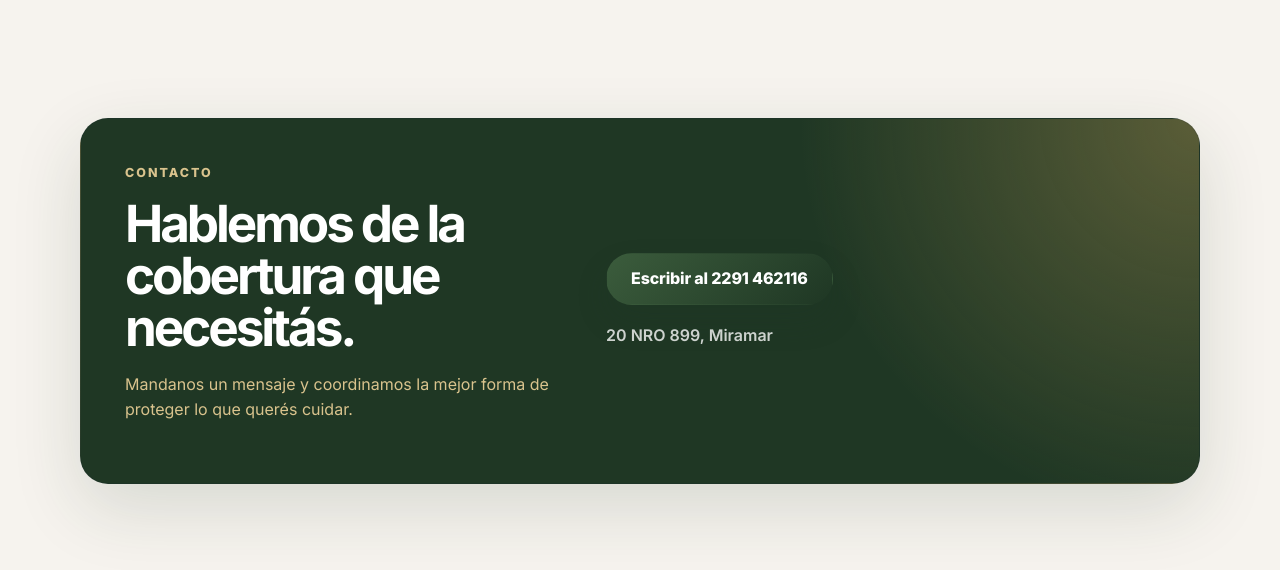
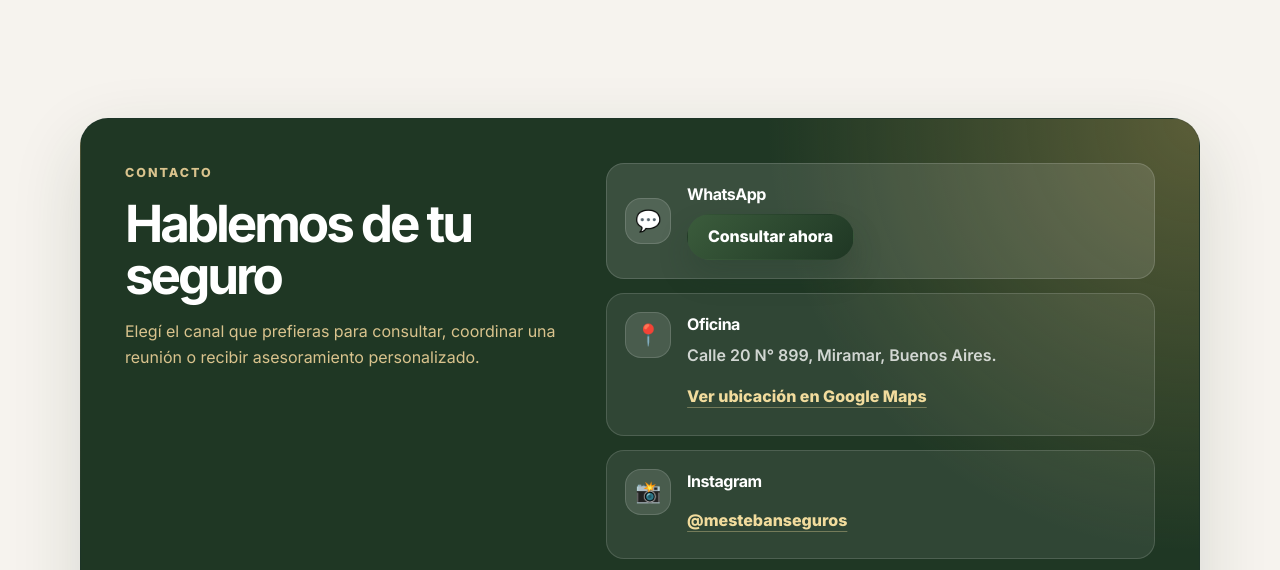
Before and after one commit to MarianEsteban/me-seguros, a plain HTML site: page index.html in a window 1280 px wide. Shown: the part 3670-4240 px from the top of the page. Drawn offline with Linux system fonts and the light colour scheme.

Commit message:
Mejorar sección de contacto

```diff
--- a/css/style.css
+++ b/css/style.css
@@ -542,8 +542,14 @@
 }
 
 .contact-card {
+  align-items: start;
   color: #ffffff;
   background: radial-gradient(circle at top right, rgba(201, 164, 92, 0.35), transparent 34%), var(--color-primary-dark);
+}
+
+.contact-copy {
+  position: sticky;
+  top: 136px;
 }
 
 .contact-card .eyebrow,
@@ -551,10 +557,69 @@
   color: #d9c38d;
 }
 
-.contact-actions {
+.contact-details {
   display: grid;
-  justify-items: start;
-  gap: 18px;
+  gap: 14px;
+}
+
+.contact-item {
+  display: grid;
+  grid-template-columns: auto 1fr;
+  gap: 16px;
+  padding: 18px;
+  background: rgba(255, 255, 255, 0.08);
+  border: 1px solid rgba(255, 255, 255, 0.14);
+  border-radius: var(--radius-medium);
+}
+
+.contact-item-featured {
+  align-items: center;
+  background: rgba(255, 255, 255, 0.12);
+}
+
+.contact-icon {
+  display: inline-flex;
+  align-items: center;
+  justify-content: center;
+  width: 46px;
+  height: 46px;
+  background: rgba(255, 255, 255, 0.12);
+  border: 1px solid rgba(255, 255, 255, 0.14);
+  border-radius: 16px;
+  font-size: 1.3rem;
+}
+
+.contact-item h3 {
+  margin-bottom: 6px;
+  color: #ffffff;
+  font-size: 1rem;
+}
+
+.contact-item address {
+  margin-bottom: 8px;
+}
+
+.contact-button {
+  min-height: 46px;
+  padding-inline: 20px;
+}
+
+.contact-link {
+  display: inline-flex;
+  align-items: center;
+  min-height: 40px;
+  color: #f2dc9d;
+  font-weight: 800;
+  text-decoration: underline;
+  text-decoration-color: rgba(242, 220, 157, 0.35);
+  text-underline-offset: 5px;
+  overflow-wrap: anywhere;
+  transition: color 0.2s ease, text-decoration-color 0.2s ease;
+}
+
+.contact-link:hover {
+  color: #ffffff;
+  text-decoration-color: #ffffff;
 }
 
 address {
@@ -633,6 +698,10 @@
     grid-template-columns: 1fr;
   }
 
+  .contact-copy {
+    position: static;
+  }
+
   .cards-grid {
     grid-template-columns: repeat(2, 1fr);
   }
@@ -664,6 +733,19 @@
     width: 100%;
   }
 
+  .contact-item {
+    grid-template-columns: 1fr;
+  }
+
+  .contact-icon {
+    width: 42px;
+    height: 42px;
+  }
+
+  .contact-link {
+    width: 100%;
+  }
+
   .cards-grid,
   .metric-grid {
     grid-template-columns: 1fr;
--- a/index.html
+++ b/index.html
@@ -36,7 +36,7 @@
         <a href="#contacto">Contacto</a>
       </nav>
 
-      <a class="btn btn-small btn-primary header-cta" href="https://wa.me/542291462116?text=Hola%20Mariano%2C%20quiero%20hacer%20una%20consulta%20sobre%20seguros." target="_blank" rel="noopener">
+      <a class="btn btn-small btn-primary header-cta" href="https://wa.me/5492291462116?text=Hola%20Mariano%2C%20quiero%20hacer%20una%20consulta%20sobre%20seguros." target="_blank" rel="noopener">
         Consultar por WhatsApp
       </a>
     </div>
@@ -53,7 +53,7 @@
             Protegé tu auto, hogar, comercio y proyectos con un equipo cercano que te acompaña antes, durante y después de contratar.
           </p>
           <div class="hero-actions">
-            <a class="btn btn-primary" href="https://wa.me/542291462116?text=Hola%20Mariano%2C%20quiero%20cotizar%20un%20seguro." target="_blank" rel="noopener">
+            <a class="btn btn-primary" href="https://wa.me/5492291462116?text=Hola%20Mariano%2C%20quiero%20cotizar%20un%20seguro." target="_blank" rel="noopener">
               Cotizar por WhatsApp
             </a>
             <a class="btn btn-secondary" href="#servicios">Ver coberturas</a>
@@ -227,19 +227,52 @@
       </div>
     </section>
 
-    <!-- Contacto final: cierre enfocado en conversión a WhatsApp -->
+    <!-- Contacto final: cierre enfocado en conversión y datos claros -->
     <section class="contact section-padding" id="contacto">
       <div class="container contact-card">
-        <div>
+        <div class="contact-copy">
           <p class="eyebrow">Contacto</p>
-          <h2>Hablemos de la cobertura que necesitás.</h2>
-          <p>Mandanos un mensaje y coordinamos la mejor forma de proteger lo que querés cuidar.</p>
+          <h2>Hablemos de tu seguro</h2>
+          <p>Elegí el canal que prefieras para consultar, coordinar una reunión o recibir asesoramiento personalizado.</p>
         </div>
-        <div class="contact-actions">
-          <a class="btn btn-primary" href="https://wa.me/542291462116?text=Hola%20Mariano%2C%20quiero%20hacer%20una%20consulta%20sobre%20seguros." target="_blank" rel="noopener">
-            Escribir al 2291 462116
-          </a>
-          <address>20 NRO 899, Miramar</address>
+
+        <div class="contact-details" aria-label="Datos de contacto de ME Seguros">
+          <article class="contact-item contact-item-featured">
+            <span class="contact-icon" aria-hidden="true">💬</span>
+            <div>
+              <h3>WhatsApp</h3>
+              <a class="btn btn-primary contact-button" href="https://wa.me/5492291462116?text=Hola%20Mariano%2C%20quiero%20hacer%20una%20consulta%20sobre%20seguros." target="_blank" rel="noopener">
+                Consultar ahora
+              </a>
+            </div>
+          </article>
+
+          <article class="contact-item">
+            <span class="contact-icon" aria-hidden="true">📍</span>
+            <div>
+              <h3>Oficina</h3>
+              <address>Calle 20 N° 899, Miramar, Buenos Aires.</address>
+              <a class="contact-link" href="https://www.google.com/maps/search/?api=1&amp;query=Calle%2020%20899%20Miramar%20Buenos%20Aires%20Argentina" target="_blank" rel="noopener">
+                Ver ubicación en Google Maps
+              </a>
+            </div>
+          </article>
+
+          <article class="contact-item">
+            <span class="contact-icon" aria-hidden="true">📸</span>
+            <div>
+              <h3>Instagram</h3>
+              <a class="contact-link" href="https://www.instagram.com/mestebanseguros/" target="_blank" rel="noopener">@mestebanseguros</a>
+            </div>
+          </article>
+
+          <article class="contact-item">
+            <span class="contact-icon" aria-hidden="true">✉️</span>
+            <div>
+              <h3>Email</h3>
+              <a class="contact-link" href="mailto:mariano_esteban94@hotmail.com.ar">mariano_esteban94@hotmail.com.ar</a>
+            </div>
+          </article>
         </div>
       </div>
     </section>
```
